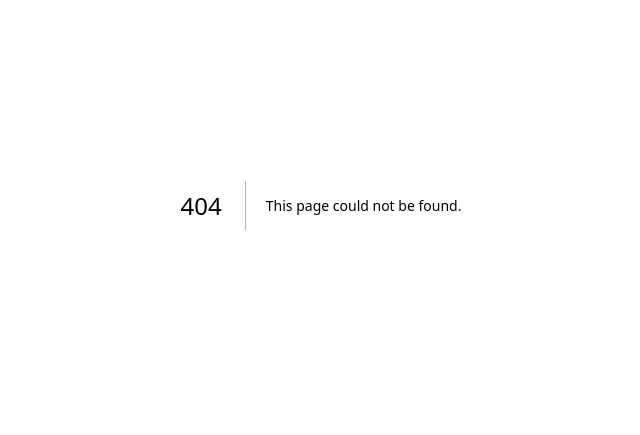
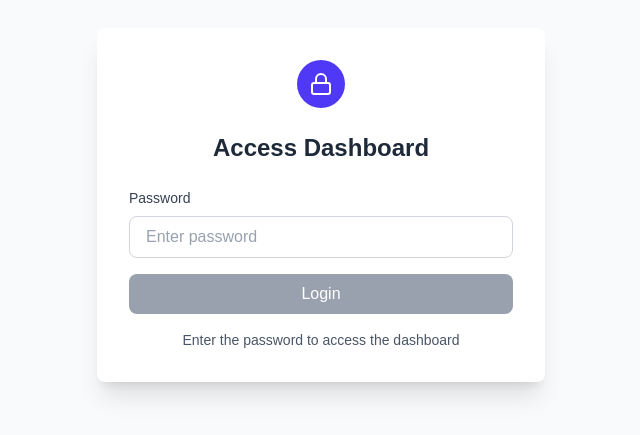
Before and after one commit to Akshai-M/interestform, a Next.js app: page /login in a window 1280 px wide. Before the commit this address had no page. Shown: the part 195-630 px from the top of the page, without its empty margins (319-959 px from the left). Built offline with nearby package versions, Linux system fonts and the light colour scheme.

Commit message:
feat: login page for auth

```diff
--- /dev/null
+++ b/app/login/page.tsx
@@ -0,0 +1,108 @@
+"use client";
+
+import { useState } from "react";
+import { useRouter } from "next/navigation";
+import { Lock, Loader2 } from "lucide-react";
+
+export default function LoginPage() {
+  const [password, setPassword] = useState("");
+  const [loading, setLoading] = useState(false);
+  const [error, setError] = useState("");
+  const router = useRouter();
+
+  const handleSubmit = async (e: React.FormEvent) => {
+    e.preventDefault();
+    setError("");
+    setLoading(true);
+
+    try {
+      const res = await fetch("/api/auth", {
+        method: "POST",
+        headers: {
+          "Content-Type": "application/json",
+        },
+        body: JSON.stringify({ password }),
+      });
+
+      const data = await res.json();
+
+      if (!res.ok) {
+        setError(data.message || "Invalid password");
+        setLoading(false);
+        return;
+      }
+
+      // Store token in localStorage
+      localStorage.setItem("auth_token", data.token);
+
+      // Redirect to home
+      router.push("/");
+      router.refresh();
+    } catch (err) {
+      setError("An error occurred. Please try again.");
+      console.error(err);
+      setLoading(false);
+    }
+  };
+
+  return (
+    <div className="min-h-screen flex items-center justify-center bg-slate-50">
+      <div className="w-full max-w-md">
+        <div className="bg-white rounded-lg shadow-xl p-8">
+          <div className="flex justify-center mb-6">
+            <div className="bg-indigo-600 p-3 rounded-full">
+              <Lock className="w-6 h-6 text-white" />
+            </div>
+          </div>
+
+          <h1 className="text-2xl font-bold text-center text-gray-800 mb-6">
+            Access Dashboard
+          </h1>
+
+          <form onSubmit={handleSubmit} className="space-y-4">
+            <div>
+              <label htmlFor="password" className="block text-sm font-medium text-gray-700 mb-2">
+                Password
+              </label>
+              <input
+                id="password"
+                type="password"
+                value={password}
+                onChange={(e) => setPassword(e.target.value)}
+                placeholder="Enter password"
+                disabled={loading}
+                className="w-full px-4 py-2 border placeholder:text-gray-400 text-black border-gray-300 rounded-lg focus:ring-2 focus:ring-indigo-600 focus:border-transparent outline-none transition disabled:bg-gray-100 disabled:cursor-not-allowed"
+                required
+              />
+            </div>
+
+            {error && (
+              <div className="bg-red-50 border border-red-200 text-red-700 px-4 py-3 rounded-lg text-sm">
+                {error}
+              </div>
+            )}
+
+            <button
+              type="submit"
+              disabled={loading || !password.trim()}
+              className="w-full bg-indigo-600 hover:bg-indigo-700 disabled:bg-gray-400 text-white font-medium py-2 px-4 rounded-lg transition flex items-center justify-center gap-2 disabled:cursor-not-allowed"
+            >
+              {loading ? (
+                <>
+                  <Loader2 className="w-4 h-4 animate-spin" />
+                  Authenticating...
+                </>
+              ) : (
+                "Login"
+              )}
+            </button>
+          </form>
+
+          <p className="text-center text-gray-600 text-sm mt-4">
+            Enter the password to access the dashboard
+          </p>
+        </div>
+      </div>
+    </div>
+  );
+}
```
